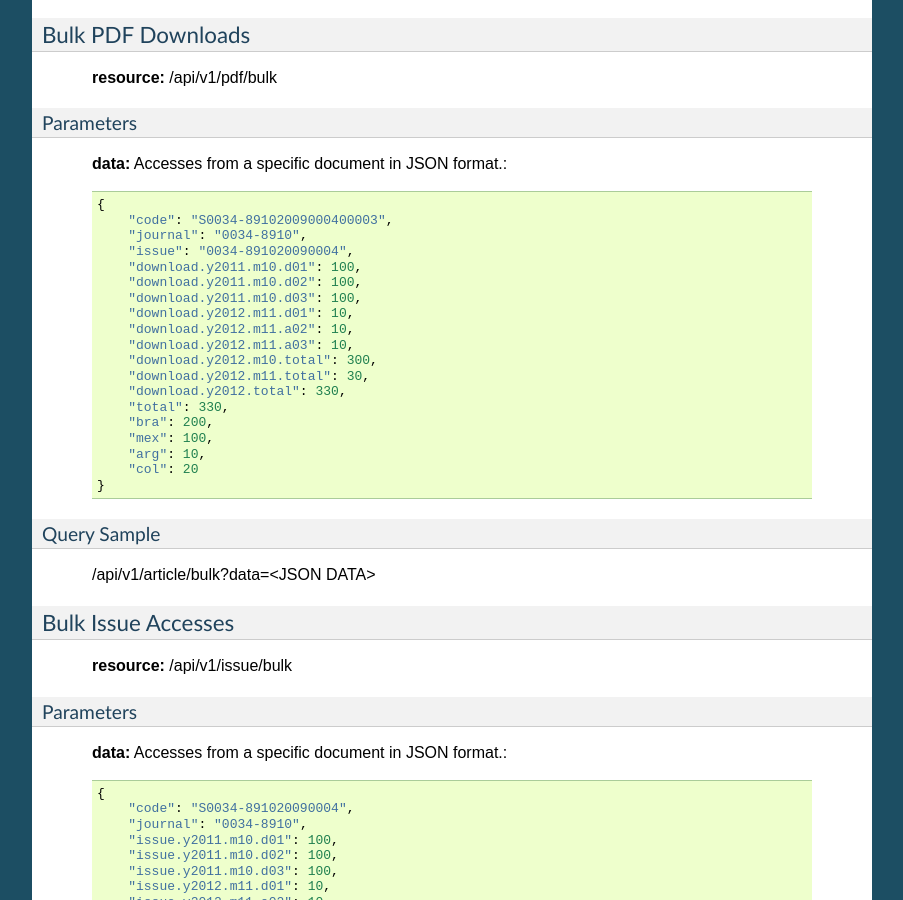
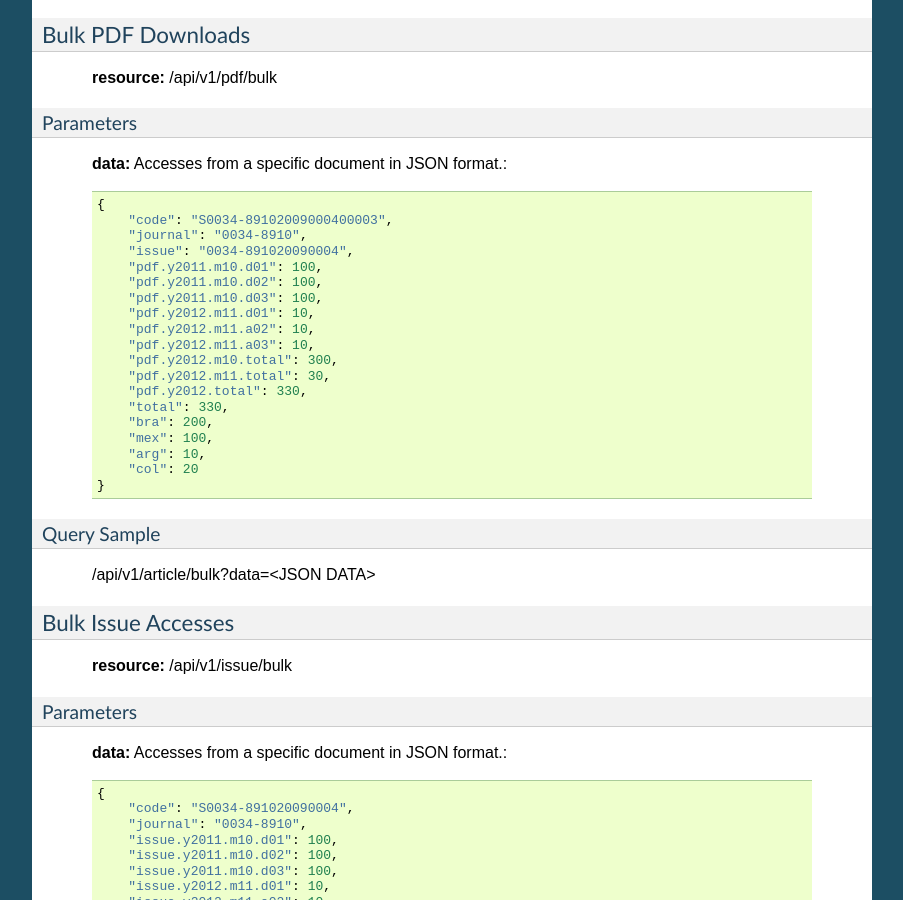
Before and after one commit to scieloorg/ratchet, a Sphinx documentation site: the page built from docs/api.rst, in a window 1280 px wide and 900 px high, scrolled down 2596 px. Shown: the whole window, without its empty margins (198-1101 px from the left). Built offline with Sphinx 7.4.7, drawn with Linux system fonts in a browser that asks for light colours.

Commit message:
Ajustando rótulo de acessos de pdf's

```diff
--- a/docs/api.rst
+++ b/docs/api.rst
@@ -167,15 +167,15 @@ Parameters
             "code": "S0034-89102009000400003",
             "journal": "0034-8910",
             "issue": "0034-891020090004",
-            "download.y2011.m10.d01": 100,
-            "download.y2011.m10.d02": 100,
-            "download.y2011.m10.d03": 100,
-            "download.y2012.m11.d01": 10,
-            "download.y2012.m11.a02": 10,
-            "download.y2012.m11.a03": 10,
-            "download.y2012.m10.total": 300,
-            "download.y2012.m11.total": 30,
-            "download.y2012.total": 330,
+            "pdf.y2011.m10.d01": 100,
+            "pdf.y2011.m10.d02": 100,
+            "pdf.y2011.m10.d03": 100,
+            "pdf.y2012.m11.d01": 10,
+            "pdf.y2012.m11.a02": 10,
+            "pdf.y2012.m11.a03": 10,
+            "pdf.y2012.m10.total": 300,
+            "pdf.y2012.m11.total": 30,
+            "pdf.y2012.total": 330,
             "total": 330,
             "bra": 200,
             "mex": 100,
```
Also changed, not shown: 1 other file.
